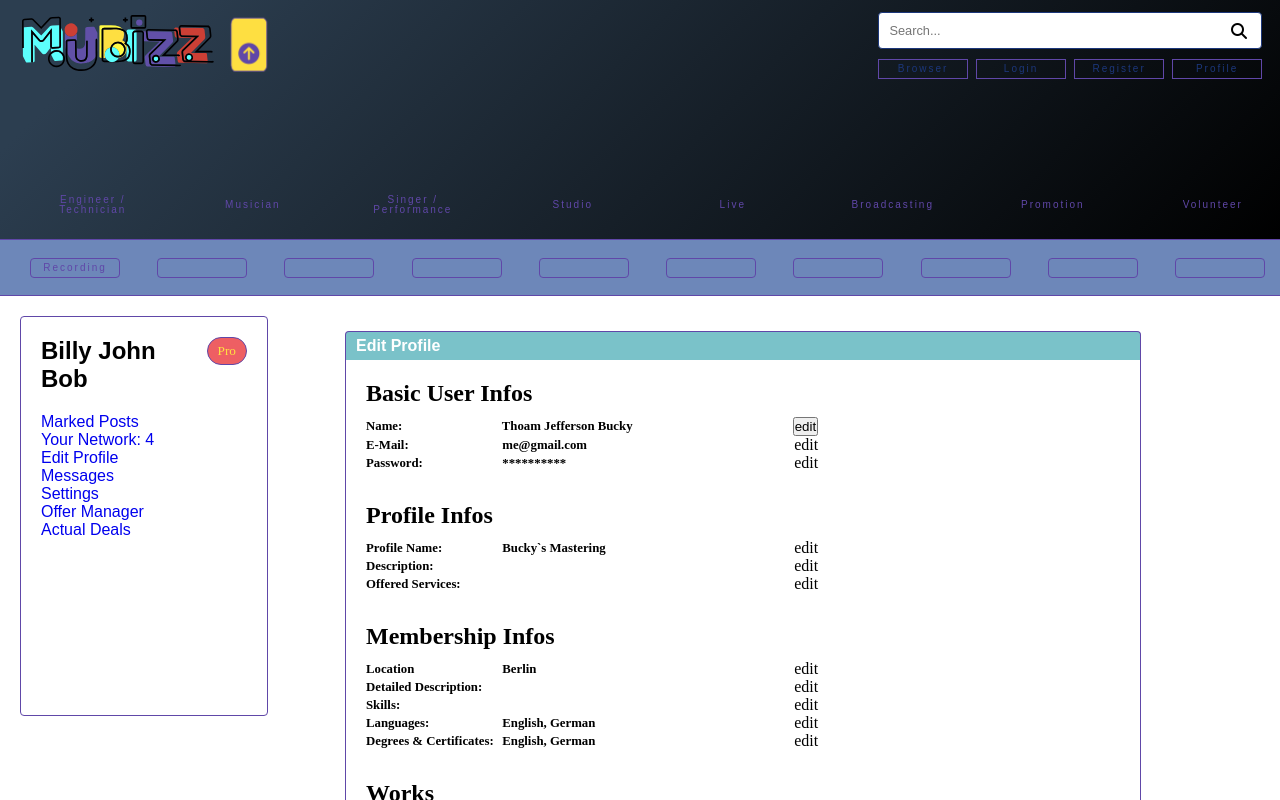
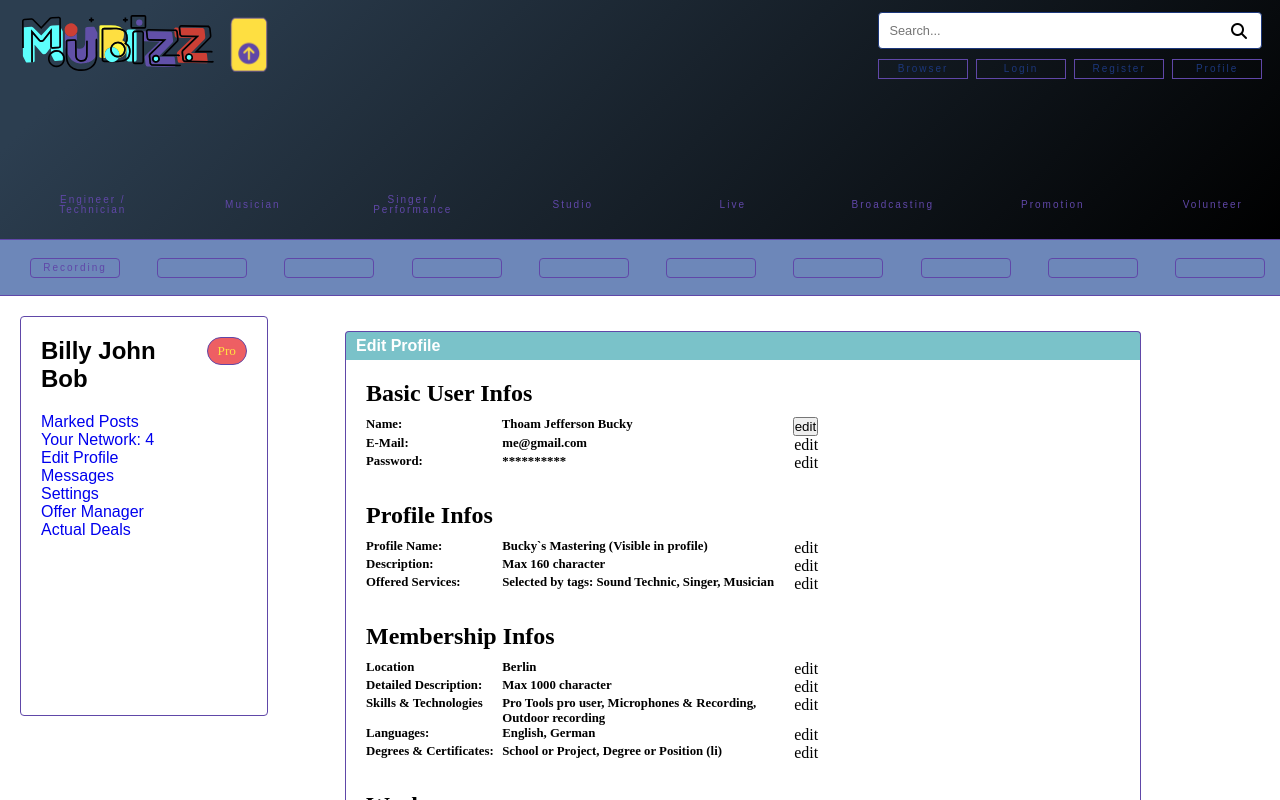
Before and after one commit to Balazs-D/Mubizz, a React (Create React App) app in the folder Client/: page /dashboard/edit-profile in a window 1280 px wide. Shown: the top 800 px of the page. Built offline with nearby package versions, Linux system fonts and the light colour scheme; a web font is replaced by a local one.

Commit message:
registration works, token saved into state

```diff
--- a/Client/src/components/Modules/MainView/EditProfile.js
+++ b/Client/src/components/Modules/MainView/EditProfile.js
@@ -72,7 +72,7 @@ const Ul = styled.ul`
 const Li = styled.li`
   display: flex;
   flex-direction: row;
-  align-items: center;
+  align-items: flex-start;
   justify-content: space-between;
 `;
 
@@ -131,17 +131,17 @@ const EditProfile = () => {
           <Ul>
             <Li>
               <H4>Profile Name:</H4>
-              <HeaderText>Bucky`s Mastering</HeaderText>
+              <HeaderText>Bucky`s Mastering (Visible in profile)</HeaderText>
               <p>edit</p>
             </Li>
             <Li>
               <H4>Description:</H4>
-              <HeaderText></HeaderText>
+              <HeaderText>Max 160 character</HeaderText>
               <p>edit</p>
             </Li>
             <Li>
               <H4>Offered Services:</H4>
-              <HeaderText></HeaderText>
+              <HeaderText>Selected by tags: Sound Technic, Singer, Musician</HeaderText>
               <p>edit</p>
             </Li>
           </Ul>
@@ -157,12 +157,12 @@ const EditProfile = () => {
             </Li>
             <Li>
               <H4>Detailed Description:</H4>
-              <HeaderText></HeaderText>
+              <HeaderText>Max 1000 character</HeaderText>
               <p>edit</p>
             </Li>
             <Li>
-              <H4>Skills:</H4>
-              <HeaderText></HeaderText>
+              <H4>Skills & Technologies</H4>
+              <HeaderText>Pro Tools pro user, Microphones & Recording, Outdoor recording </HeaderText>
               <p>edit</p>
             </Li>
             <Li>
@@ -172,7 +172,9 @@ const EditProfile = () => {
             </Li>
             <Li>
               <H4>Degrees & Certificates:</H4>
-              <HeaderText>English, German</HeaderText>
+              <HeaderText>School or Project, Degree or Position (li)</HeaderText>
+
+
               <p>edit</p>
             </Li>
           </Ul>
--- a/Client/src/components/StyledComp/Theme.js
+++ b/Client/src/components/StyledComp/Theme.js
@@ -15,7 +15,13 @@ const theme = {
     darkGrey: '#403642',
     basicBlue: '#0077B3',
     basicYellow: '#FFC700',
-    basicGrey: '#E0E0E0'
+    basicGrey: '#E0E0E0',
+    primary: '',
+    secondary: '',
+    warning: '',
+    info: '',
+    danger: '',
+
   },
   fontFamily: [
     'sans-serif',
--- a/Client/src/context/auth/AuthState.js
+++ b/Client/src/context/auth/AuthState.js
@@ -39,7 +39,7 @@ const AuthState = props => {
         config
       );
       console.log(res.data);
-      dispatch({ type: REGISTER_SUCCESS, type: res.data });
+      dispatch({ type: REGISTER_SUCCESS, payload: res.data });
     } catch (err) {
       dispatch({
         type: REGISTER_FAIL,
```
